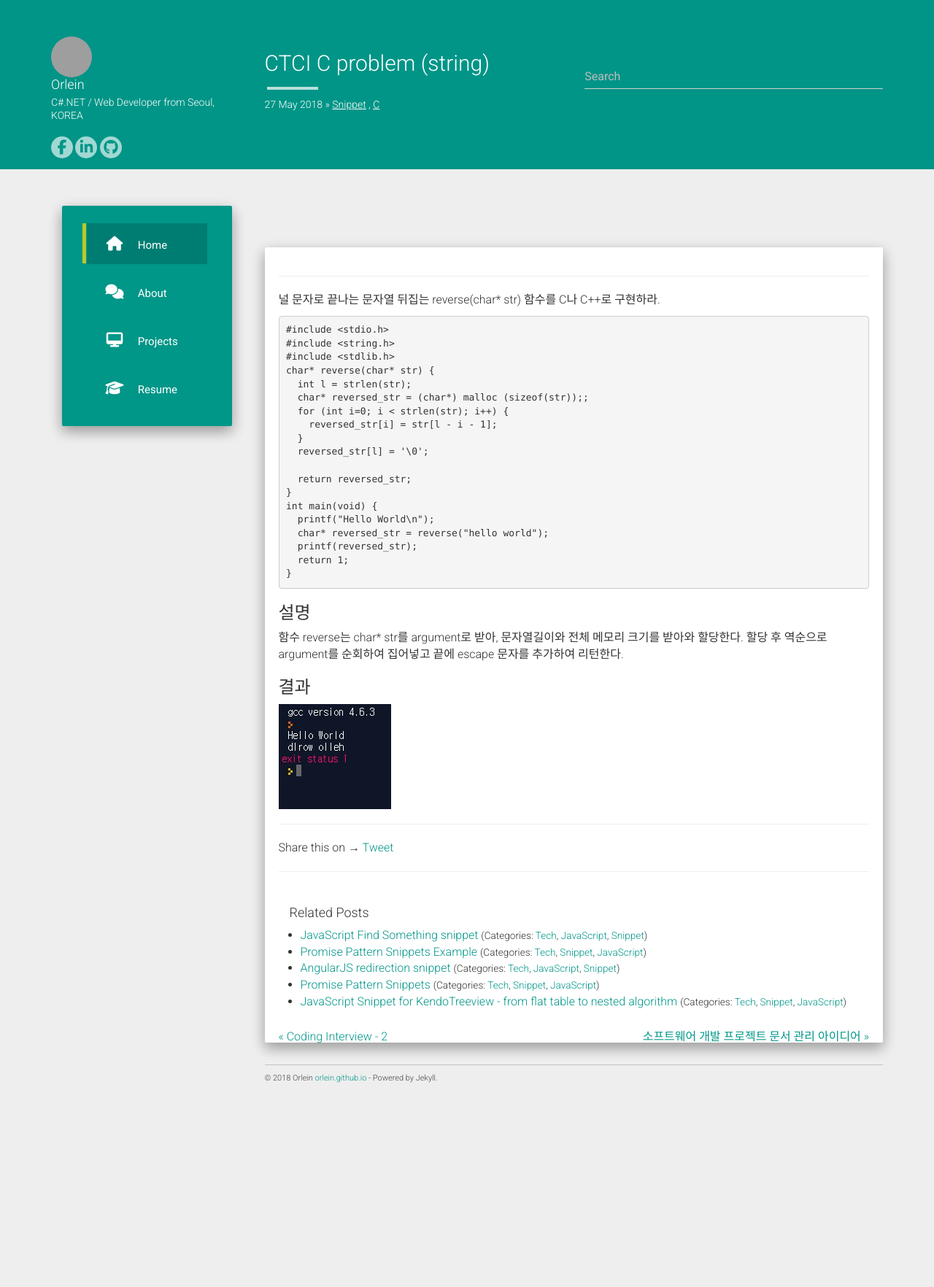
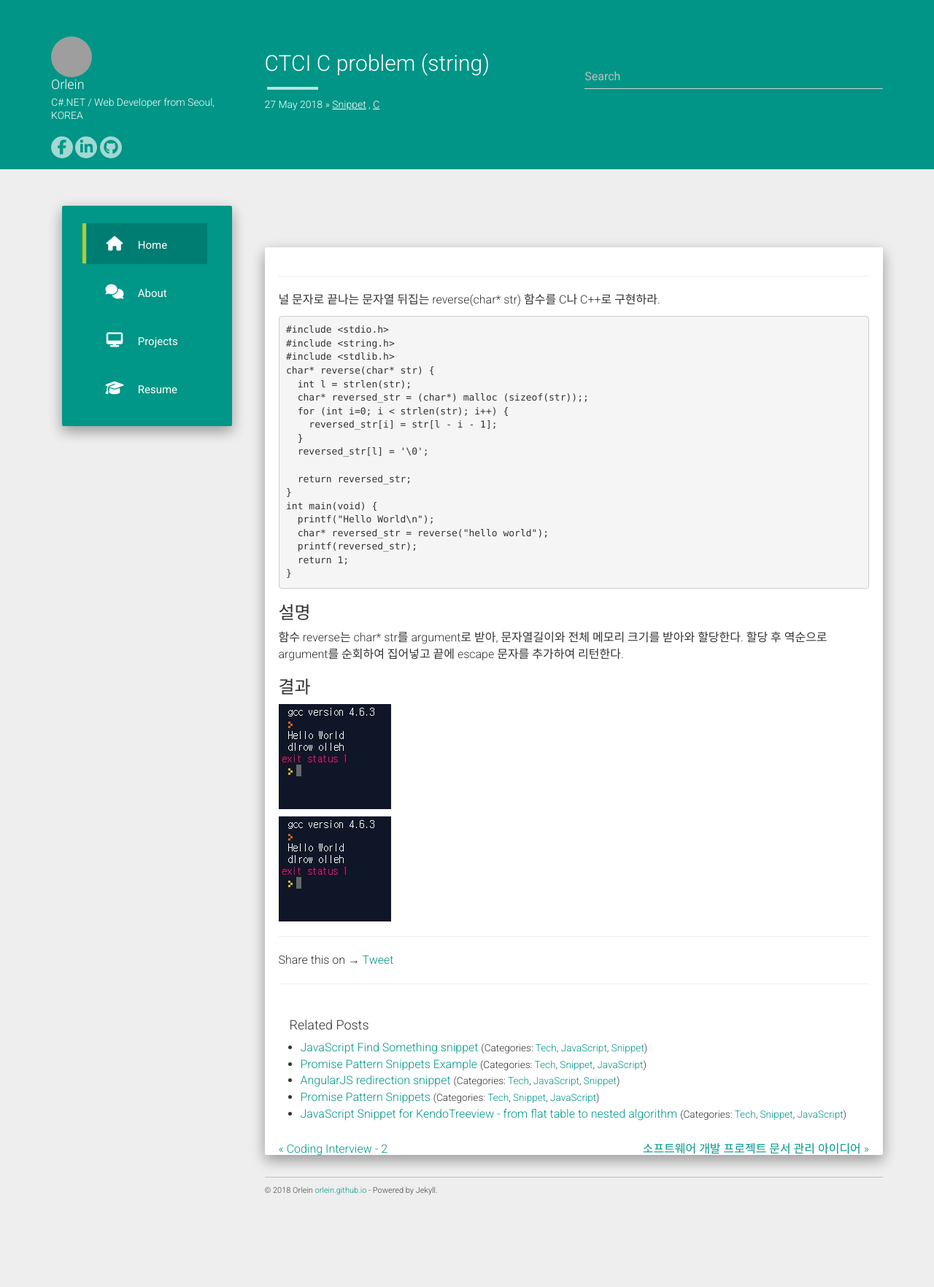
Before and after one commit to orlein/orlein.github.io, a Jekyll site: the page built from _posts/2018-05-27-CTCI-Problem.md, in a window 1280 px wide. Shown: the whole page at 73% size. Built offline with Jekyll 4.4.1, drawn with Linux system fonts in a browser that asks for light colours; nearby versions of some CDN libraries; comment, search, counter and statistics services are not loaded; before the commit the page ends 1610 px from its top, so only the background shows below that; grey boxes are pictures that could not be loaded.

Commit message:
이미지재시도

```diff
--- a/_posts/2018-05-27-CTCI-Problem.md
+++ b/_posts/2018-05-27-CTCI-Problem.md
@@ -37,3 +37,5 @@ int main(void) {
 ### 결과
 
 ![뒤집혀진 string](/static/post_image/2018-05-27/reversed.jpg)
+
+![결과이미지]({{ site.url }}/static/post_image/2018-05-27/reversed.jpg)
```
